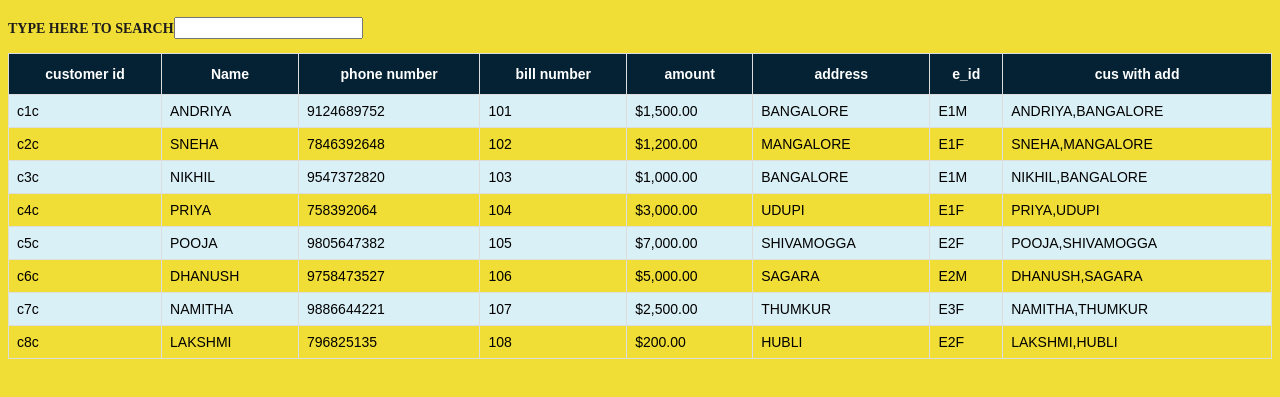
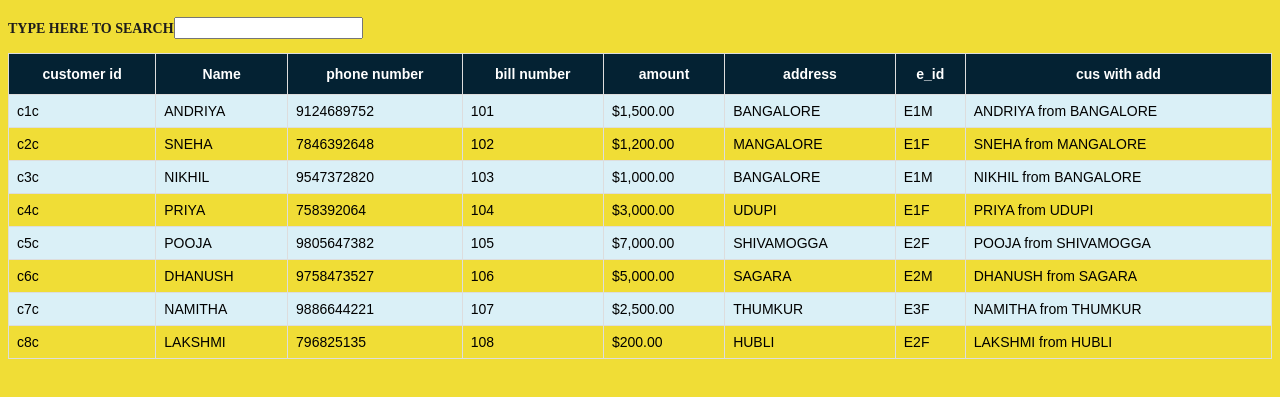
Before and after one commit to muktha14/web-, a plain HTML site: page lab7.html in a window 1280 px wide. Shown: the part 57-454 px from the top of the page. Drawn offline with nearby package versions, Linux system fonts and the light colour scheme.

Commit message:
Add files via upload

```diff
--- a/lab7.html
+++ b/lab7.html
@@ -66,7 +66,7 @@
 <td>{{x.amount|currency}}</td>
 <td>{{x.address}}</td>
 <td>{{x.e_id}}</td>
-<td>{{x.name+','+x.address}}</td>
+<td>{{x.name+' from '+x.address}}</td>
 
 </tr>
 </table>
```
